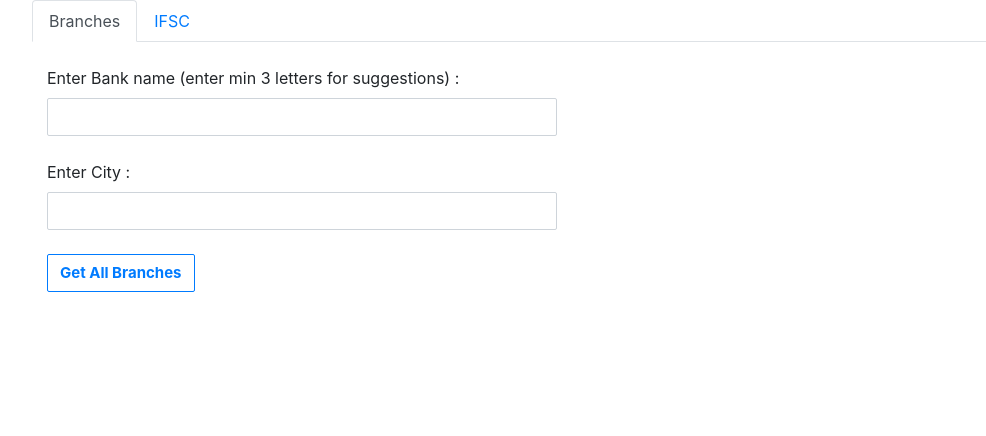
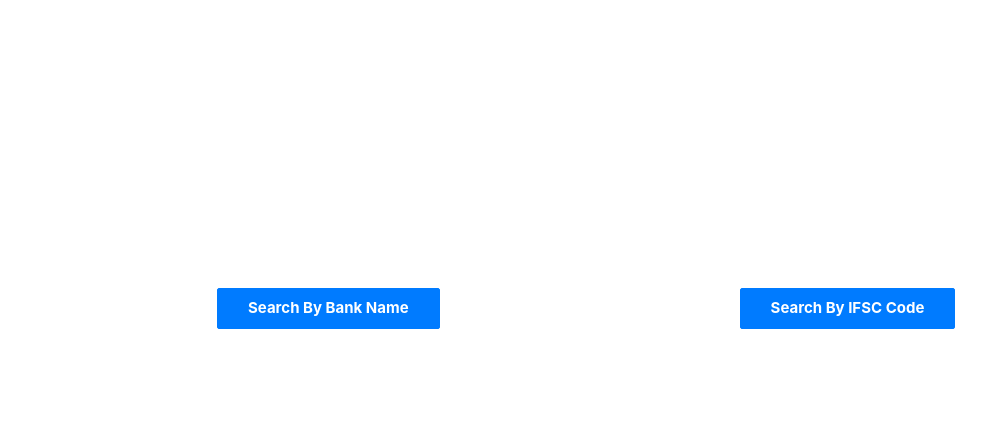
Before and after one commit to kartikeyrajvaidya/BankDetailFinder, a Django app: page /bankfinder/ in a window 1280 px wide. Shown: the part 57-493 px from the top of the page, without its empty margins (68-1054 px from the left). Run offline with Django 3.2, Linux system fonts and the light colour scheme; the visitor is signed in with stand-in values (Sample User, id 1); some libraries are stand-ins or nearby versions.

Commit message:
Made changes to the Front End

```diff
--- a/bank_detail_finder/bank_detail_finder_app/templates/bank_detail_finder_app/bank_detail_finder_app_base.html
+++ b/bank_detail_finder/bank_detail_finder_app/templates/bank_detail_finder_app/bank_detail_finder_app_base.html
@@ -11,8 +11,7 @@
         $(function() {
             $( "#bank_name" ).autocomplete({
                source: "/bankfinder/getbanks",
-               minLength: 3,
-
+               minLength: 2,
             });
          });
 
--- a/bank_detail_finder/bank_detail_finder_app/templates/bank_detail_finder_app/bank_detail_finder_app_home.html
+++ b/bank_detail_finder/bank_detail_finder_app/templates/bank_detail_finder_app/bank_detail_finder_app_home.html
@@ -1,128 +1,83 @@
 {% extends "bank_detail_finder_app/bank_detail_finder_app_base.html" %}
 {% block bank_finder_content %}
 
+<br><br><br><br><br><br>
+<br><br><br><br><br><br>
+  <div class="row">
+          <button class="btn btn-lg btn-primary"  style="margin-left: 200px; padding-left: 2em !important;padding-right: 2em !important;"data-toggle="modal" data-target="#branch_modal">Search By Bank Name</button>
+          <button class="btn btn-lg btn-primary"  style="margin-left: 300px; padding-left: 2em !important;padding-right: 2em !important;" data-toggle="modal" data-target="#ifsc_modal">Search By IFSC Code</button>
+  </div>
 
 
-    <ul class="nav nav-tabs">
-      <li class="nav-item">
-        <a class="nav-link active " data-toggle="tab" href="#branches_tab">Branches</a>
-      </li>
-      <li class="nav-item">
-        <a class="nav-link " data-toggle="tab" href="#ifsc_tab">IFSC</a>
-      </li>
-
-
-    </ul>
-
-    <!-- Tab panes -->
-    <div class="tab-content">
-
-
-      <div class="tab-pane container active " id="branches_tab">
-
-
+      <div class="modal" id='branch_modal' >
+        <div class="modal-dialog" style="width:1250px;">
+          <div class="modal-content">
+            <!-- Modal Header -->
+            <div class="modal-header">
+              <strong><h4 class="modal-title" style="margin-left: 100px;">Search By Bank Name</h4></strong>
+              <button type="button" class="close" data-dismiss="modal">&times;</button>
+            </div>
             <br>
-
+            <div class="modal-body">
               <div class="row">
-
-                <div class="col-md-6">
-                      <label for="bank_name">Enter Bank name (enter min 3 letters for suggestions) : </label>
+                <div class="col-md-6" style="margin-left: 120px;">
+                      <label for="bank_name"><b>Enter Bank name</b></label>
                       <input type="text" class="form-control" id="bank_name" >
                 </div>
-
               </div>
               <br>
               <div class="row">
-
-                <div class="col-md-6">
-                      <label for="city">Enter City :</label>
+                <div class="col-md-6" style="margin-left: 120px;">
+                      <label for="city"><b>Enter City :</b></label>
                       <input type="text" class="form-control" id="city" >
                 </div>
-
+              </div>
+              <br>
+              <br>
+              <div class="row">
+                <div class="col-md-2" style="margin-left: 150px;">
+                     <button class="btn btn-primary" id= "get_all_branches" >Get All Branches</button>
+                </div>
+              </div>
+              <br><br>
+              <div class="row">
+                <div class="col-md-12">
+                  <ul class="list-group" id="all_branches_list">
+                  </ul>
+                </div>
+              </div>
+            </div>
+          </div>
+        </div>
       </div>
 
 
-
+      <div class="modal" id='ifsc_modal'>
+        <div class="modal-dialog modal-lg" style="width:1250px;">
+          <div class="modal-content">
+            <!-- Modal Header -->
+            <div class="modal-header">
+              <strong><h4 class="modal-title" style="margin-left: 250px;">Search By IFSC Code</h4></strong>
+              <button type="button" class="close" data-dismiss="modal">&times;</button>
+            </div>
             <br>
-
+            <div class="modal-body">
               <div class="row">
-
-                <div class="col-md-2">
-                     <button class="btn btn-outline-primary" id= "get_all_branches" >Get All Branches</button>
-                </div>
-
-            </div>
-
-
-
-            <br><br>
-
-            <div class="row">
-
-                <div class="col-md-12">
-
-
-                  <ul class="list-group" id="all_branches_list">
-
-                  </ul>
-
-
-                </div>
-
-            </div>
-
-
-
-
-
-
-
-
-
-
-
-
-
-
-
-
-
-
-
-      </div>
-
-
-      <div class="tab-pane container fade" id="ifsc_tab">
-
-            <br>
-
-            <div class="row">
-
-                <div class="col-md-6">
-                      <label for="ifsc_code_inp">Enter IFSC code :</label>
+                <div class="col-md-6" style="margin-left: 200px;">
+                      <label for="ifsc_code_inp"><b>Enter IFSC code :</b></label>
                       <input type="text" class="form-control" id="ifsc_code_inp" >
                 </div>
-
               </div>
-
               <br>
-
+              <br>
               <div class="row">
-
-                <div class="col-md-2">
-                     <button class="btn btn-outline-primary" id= "get_branch_details" >Get Branch Details</button>
+                <div class="col-md-2" style="margin-left: 290px;">
+                     <button class="btn btn-primary" id= "get_branch_details" >Get Branch Details</button>
                 </div>
-
               </div>
-
-
-
               <br><br>
-
               <div class="row">
-
                 <div class="col-md-12">
-
                    <div class="card" id="response_card">
                       <div class="card-body">
                         <h4 class="card-title" id="data_title"> .. </h4>
@@ -130,24 +85,13 @@
                             ....
                         </p>
                         <a id="open_in_maps" href="#" class="card-link" target="_blank">Open in Maps (search)</a>
-                        <!--<a href="#" class="card-link">Another link</a>-->
                       </div>
                    </div>
-
                  </div>
-
                </div>
-
-
-
-
              </div>
-
            </div>
-
+         </div>
+        </div>
 <br><br><br><br>
-
-
-
-
 {% endblock %}
--- a/bank_detail_finder/templates/base.html
+++ b/bank_detail_finder/templates/base.html
@@ -27,7 +27,18 @@
 
 
     <style type="text/css">
-
+    .modal-ku {
+  width: 750px;
+  margin: auto;
+}
+    .ui-autocomplete {
+position: absolute;
+z-index: 2150000000 !important;
+cursor: default;
+border: 2px solid #ccc;
+padding: 5px 0;
+border-radius: 2px;
+}
 	  .login-form {
 		    width: 340px;
     	   margin: 50px auto;
```
Lines whose indentation alone changed are shown as unchanged.
